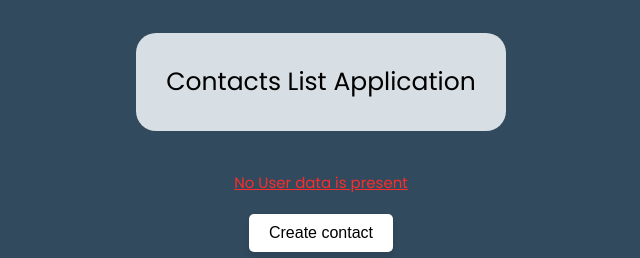
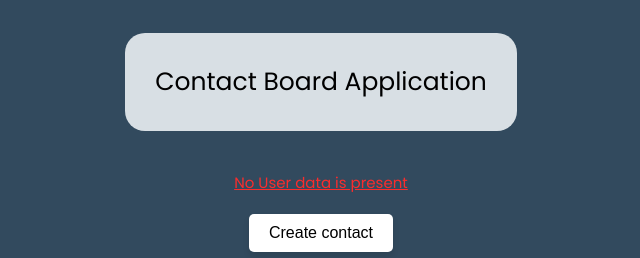
Before and after one commit to thecuriousjuel/Contact-Board-Application-Project, a Flask app: page / in a window 1280 px wide. Shown: the top 258 px of the page, without its empty margins (319-959 px from the left). Run offline with Flask 3, Linux system fonts and the light colour scheme; data that the repository does not hold is empty.

Commit message:
Readme updated

```diff
--- a/static/script.js
+++ b/static/script.js
@@ -373,7 +373,7 @@ function loadMainPage(event) {
     const appNameDiv = document.createElement('div');
     const appNameText = document.createElement('p');
 
-    appNameText.innerText = "Contacts List Application";
+    appNameText.innerText = "Contact Board Application";
     appNameText.setAttribute('id', 'title')
     appNameDiv.appendChild(appNameText);
 
--- a/templates/index.html
+++ b/templates/index.html
@@ -5,7 +5,7 @@
     <meta charset="UTF-8">
     <meta name="viewport" content="width=device-width, initial-scale=1.0">
     <link rel="stylesheet" href="{{url_for('static', filename='style.css')}}">
-    <title>User Contact List</title>
+    <title>ContactBoard</title>
 </head>
 
 <body>
```
Also changed, not shown: README.md.
